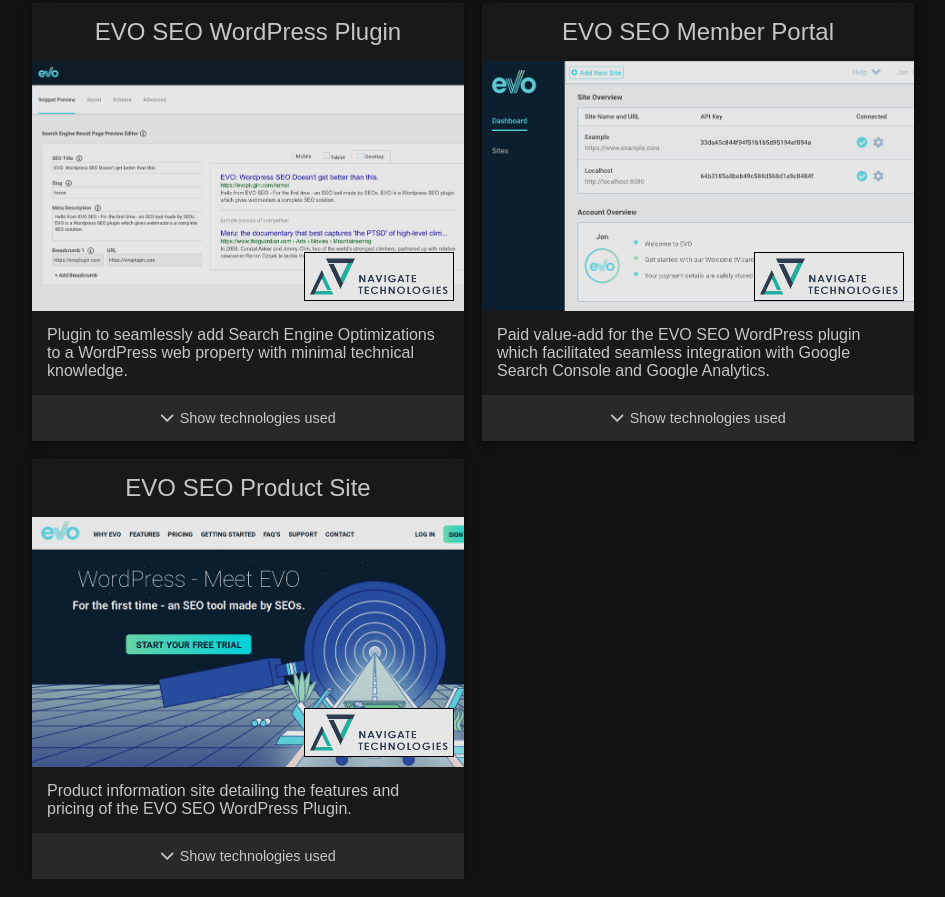
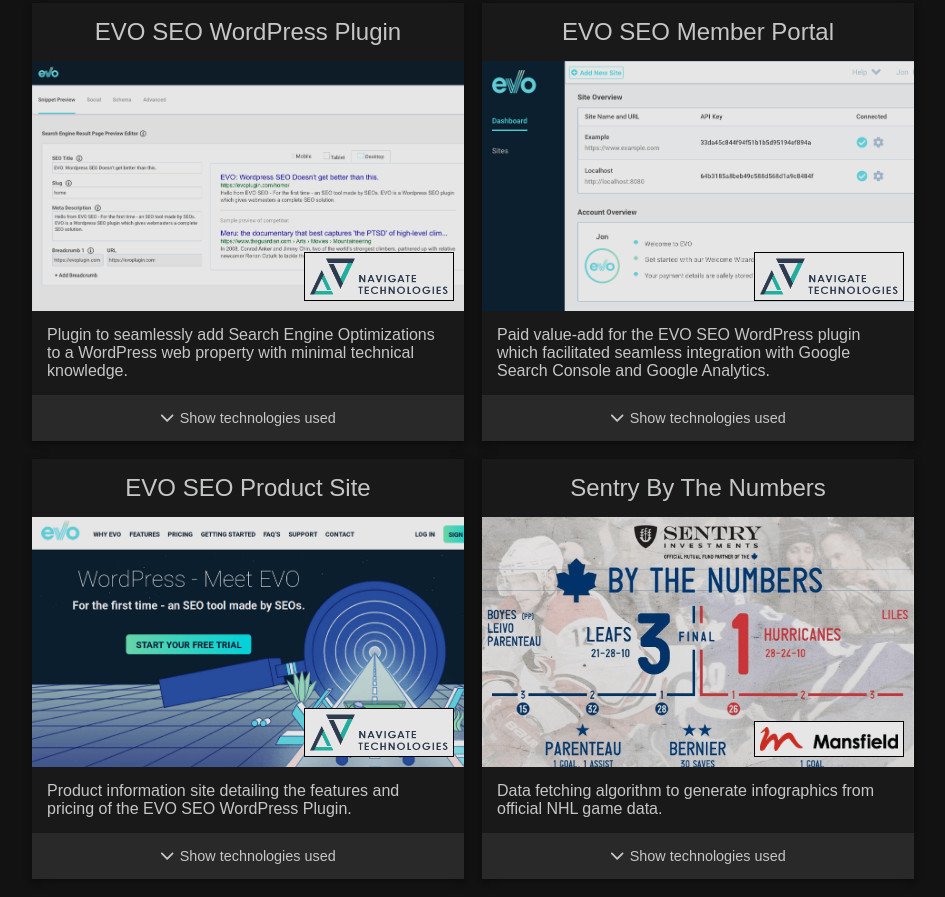
Before and after one commit to Jon1701/portfolio-v6, a Gatsby site: page / in a window 1280 px wide. Shown: the part 1384-2281 px from the top of the page, without its empty margins (158-1103 px from the left). Built offline with nearby package versions, Linux system fonts and the light colour scheme; Gatsby itself is replaced by a stand-in of ours; a web font is replaced by a local one.

Commit message:
Add `Sentry By The Numbers` Project to Portfolio Section

```diff
--- a/src/components/IndexPage/Sections/Portfolio/index.tsx
+++ b/src/components/IndexPage/Sections/Portfolio/index.tsx
@@ -11,6 +11,8 @@
 import pmpGatewayDashboardImageURL from './assets/images/pmp-gateway-dashboard.png';
 import pmpLogoURL from './assets/images/pmp-logo.png';
 import pmpSalesSiteImageURL from './assets/images/pmp-sales-site.png';
+import byTheNumbersImageURL from './assets/images/by-the-numbers.png';
+import mansfieldLogoURL from './assets/images/mansfield-logo.png';
 
 /**
  * Component container.
@@ -150,6 +152,9 @@
       'Travis CI',
     ],
   },
+  mansfield: {
+    byTheNumbers: ['Python', 'Flask', 'Amazon EC2', 'MongoDB', 'SVN'],
+  },
 };
 
 /**
@@ -222,6 +227,19 @@
             }
             technologies={technologies.navtech.productSite}
           />
+
+          <ProjectCard
+            title="Sentry By The Numbers"
+            description="Data fetching algorithm to generate infographics from official NHL game data."
+            imageSrc={byTheNumbersImageURL}
+            LogoElement={
+              <Logo
+                src={mansfieldLogoURL}
+                altText="Developed at Mansfield Inc."
+              />
+            }
+            technologies={technologies.mansfield.byTheNumbers}
+          />
         </GridLayout>
       </Content>
     </Container>
```
Also changed, not shown: src/components/IndexPage/Sections/Portfolio/assets/images/by-the-numbers.png (added), src/components/IndexPage/Sections/Portfolio/assets/images/mansfield-logo.png (added).
